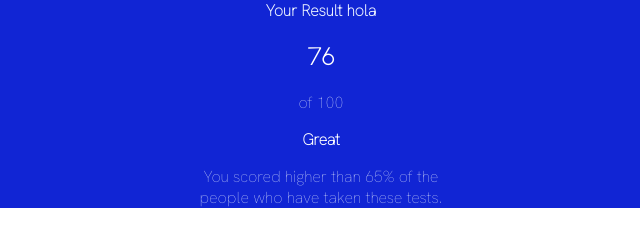
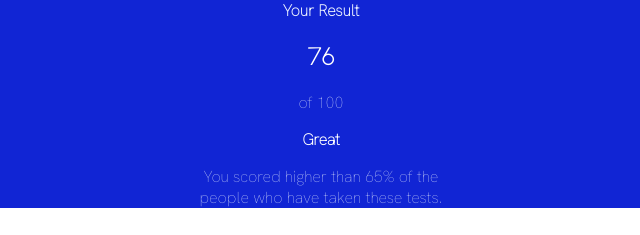
Before and after one commit to lautaroLDS1998-coder/practica-pagina-hospital, a plain HTML site: page index.html in a window 1280 px wide. Shown: the top 235 px of the page, 319-959 px from the left. Drawn offline with Linux system fonts and the light colour scheme; a web font is replaced by a local one.

Commit message:
cambio final

```diff
--- a/index.html
+++ b/index.html
@@ -25,7 +25,7 @@
     <main>
 
       <div class="Header-div">
-        <p class="Header-div__your-result" >Your Result hola</p>
+        <p class="Header-div__your-result" >Your Result </p>
 
         <h2 class="Header-div__76" >76</h2>
         <p class="p-100" >of 100</p>
```
